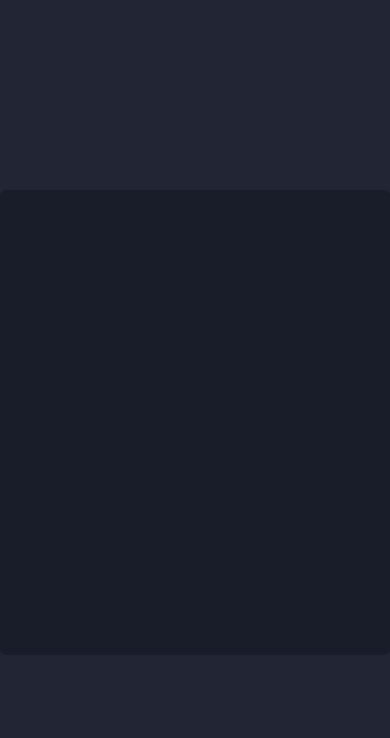
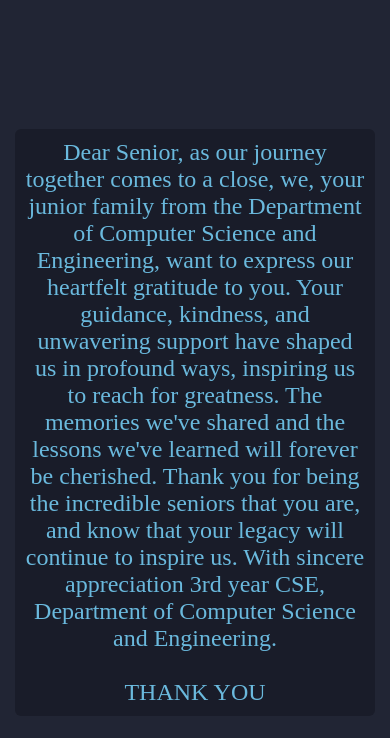
Before and after one commit to iamlokanath/cse24-farewell, a React (Create React App) app: page /thankyou in a window 390 px wide. Shown: the top 738 px of the page. Built offline with nearby package versions, Linux system fonts and the light colour scheme.

Commit message:
thank you page updated

```diff
--- a/src/components/PagenotFound.jsx
+++ b/src/components/PagenotFound.jsx
@@ -5,6 +5,7 @@ const PagenotFound = () => {
     <div>
         <h1>404 Error</h1>
         <h1>Page Not Found</h1>
+
     </div>
   )
 }
--- a/src/components/Thankyou.jsx
+++ b/src/components/Thankyou.jsx
@@ -15,6 +15,7 @@ const Thankyou = () => {
           continue to inspire us. With sincere appreciation 3rd year CSE,
           Department of Computer Science and Engineering.
           <br />
+          <br />
           THANK YOU
         </div>
       </div>
--- a/src/components/css/Thankyou.css
+++ b/src/components/css/Thankyou.css
@@ -19,7 +19,6 @@
   padding-top: 2rem;
   padding-bottom: 2rem;
   box-sizing: border-box;
-    display: flex;
   justify-content: center;
   align-items: center;
 }
@@ -27,12 +26,9 @@
 
 .card {
   background: #191c29;
-    /* width: var(--card-width); */
   height: var(--card-height);
-
   width: min(900px, 100%);
-    /* height: max(2000px, 100%); */
-    padding: 3px;
+  padding: 10px;
   position: relative;
   border-radius: 6px;
   justify-content: center;
@@ -43,6 +39,7 @@
   color: rgb(88 199 250 / 0%);
   cursor: pointer;
   font-family: cursive;
+  color: rgb(106, 185, 221);
 }
 
 .card:hover {
@@ -55,7 +52,7 @@
 }
 
 
-  .card::before {
+/* .card::before {
   content: "";
   width: 104%;
   height: 102%;
@@ -97,22 +94,24 @@
   100% {
     --rotate: 360deg;
   }
-  }
+} */
 
-  a {
+/* a {
   color: #212534;
   text-decoration: none;
   font-family: sans-serif;
   font-weight: bold;
   margin-top: 2rem;
 }
-
+ */
 
 
 @media(max-width: 991.5px) {
 
 .card {
   height: max(2000px, 100%);
-
+  width: 360px;
+  padding: 10px 10px 10px 10px;
+  /* width: var(--card-width); */
 }
 }
```
Lines whose indentation alone changed are shown as unchanged.
